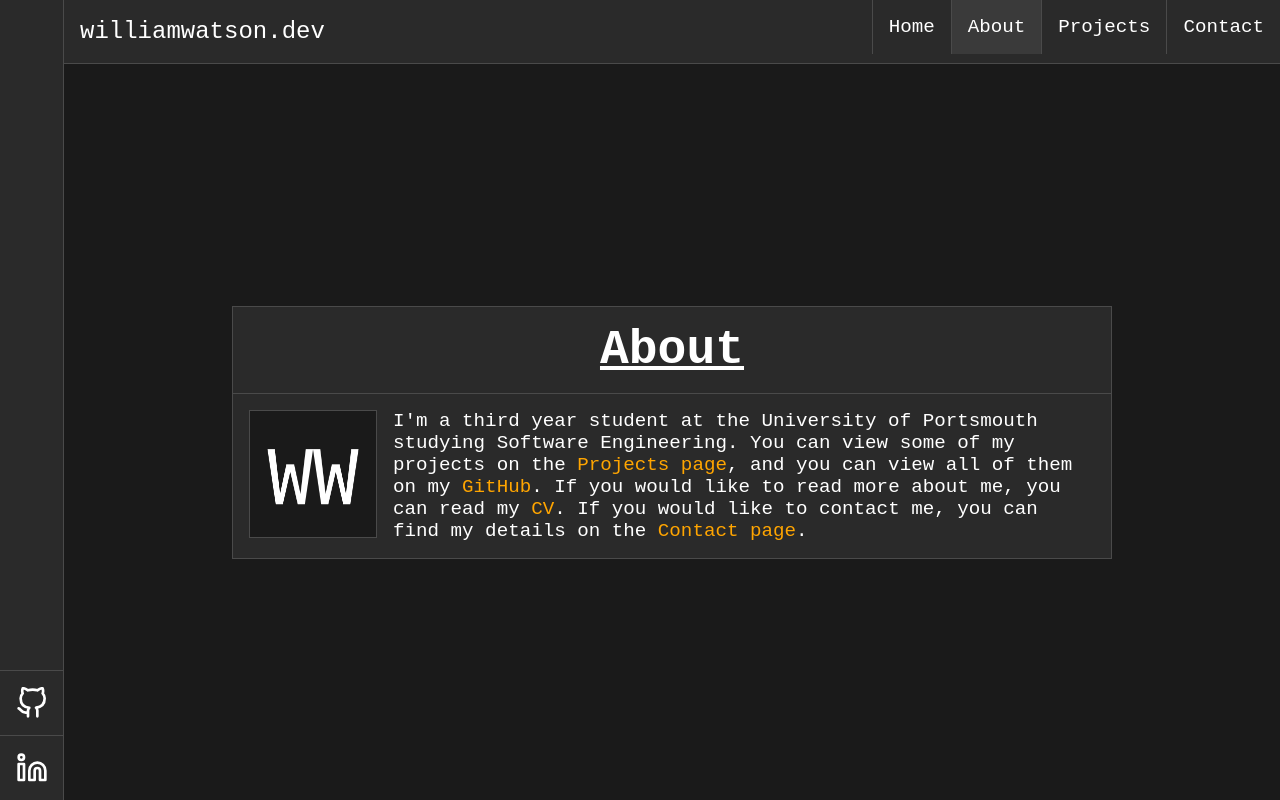
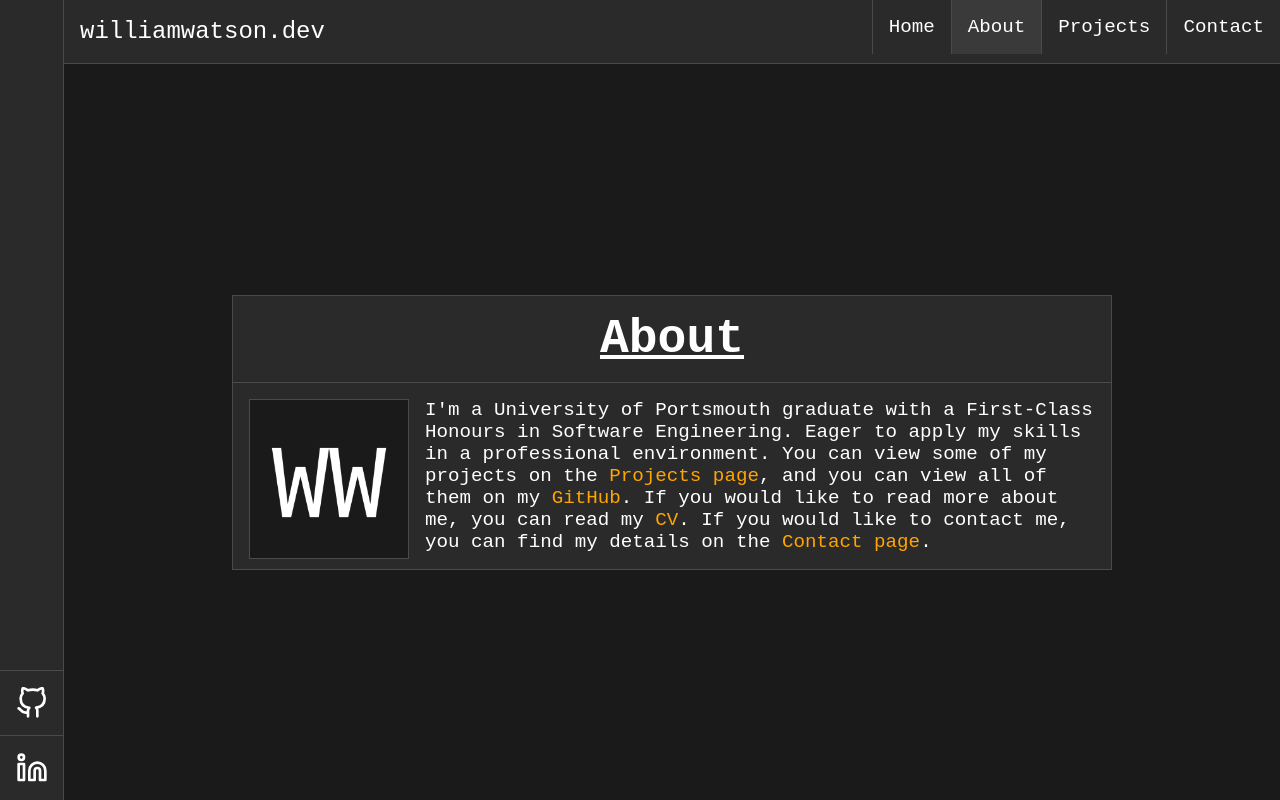
Before and after one commit to willswats/williamwatson, a SvelteKit app: page /about in a window 1280 px wide. Built offline with nearby package versions, Linux system fonts and the light colour scheme.

Commit message:
feat: update titles

```diff
--- /dev/null
+++ b/pnpm-workspace.yaml
@@ -0,0 +1,2 @@
+allowBuilds:
+  esbuild: false
--- a/src/routes/+page.svelte
+++ b/src/routes/+page.svelte
@@ -10,7 +10,7 @@
 	<section class="home-card">
 		<section class="home-card-content">
 			<h1>William Watson</h1>
-			<p>Software Engineering Student at the University of Portsmouth</p>
+			<p>Software Engineering Graduate (First-Class, University of Portsmouth)</p>
 		</section>
 		<section class="home-card-anchors">
 			<a href="/about">About </a>
--- a/src/routes/about/+page.svelte
+++ b/src/routes/about/+page.svelte
@@ -14,9 +14,10 @@
 			<img alt="GitHub" src="png/ProfileWW.png" />
 			<figcaption>
 				<p>
-					I'm a third year student at the University of Portsmouth studying Software Engineering.
-					You can view some of my projects on the <a href="/projects">Projects page</a>, and you can
-					view all of them on my
+					I'm a University of Portsmouth graduate with a First-Class Honours in Software
+					Engineering. Eager to apply my skills in a professional environment. You can view some of
+					my projects on the <a href="/projects">Projects page</a>, and you can view all of them on
+					my
 					<a
 						target="_blank"
 						rel="noopener noreferrer"
@@ -61,7 +62,7 @@
 
 	img {
 		float: left;
-		width: 8rem;
+		width: 10rem;
 		border: 1px solid #4a4a4a;
 		margin-right: 1rem;
 	}
```
